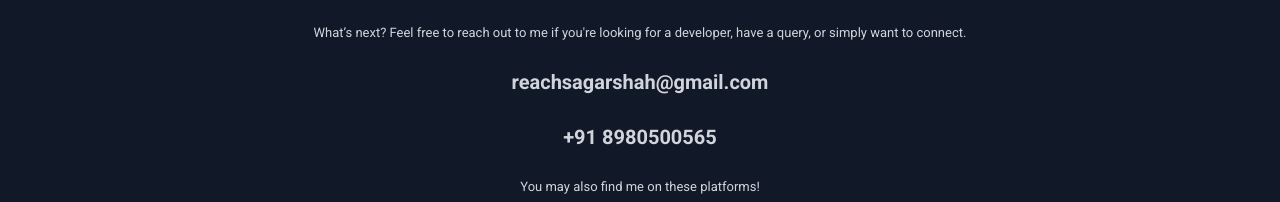
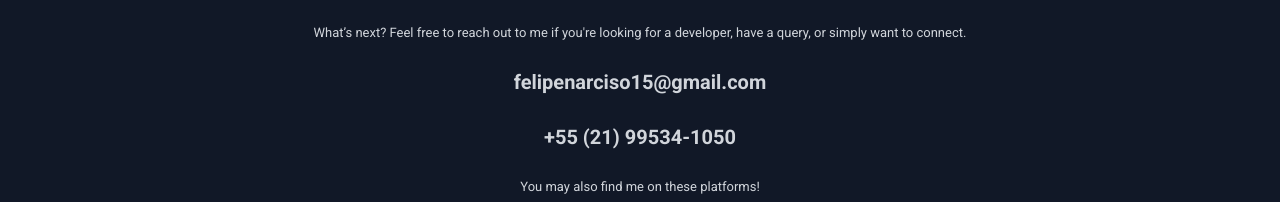
Before and after one commit to Narciso39/portfolio, a React (Vite) app in the folder frontend/: page / in a window 1280 px wide. Shown: the part 3587-3789 px from the top of the page. Built offline with nearby package versions, Linux system fonts and the light colour scheme.

Commit message:
ajustes na parte de contatos

```diff
--- a/frontend/src/components/contacts/Contacts.tsx
+++ b/frontend/src/components/contacts/Contacts.tsx
@@ -9,8 +9,8 @@ const Contacts: React.FC = () => {
         What’s next? Feel free to reach out to me if you're looking for a
         developer, have a query, or simply want to connect.
       </S.pContact>
-      <S.email>reachsagarshah@gmail.com</S.email>
-      <S.phonenumber>+91 8980500565</S.phonenumber>
+      <S.email>felipenarciso15@gmail.com</S.email>
+      <S.phonenumber>+55 (21) 99534-1050</S.phonenumber>
       <S.secondPContact>
         You may also find me on these platforms!
       </S.secondPContact>
```
